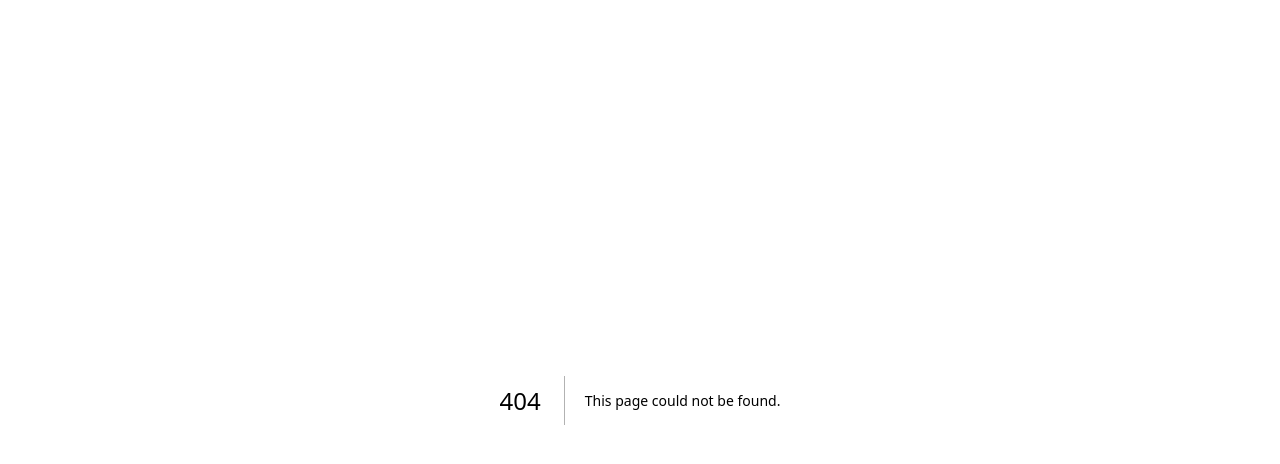
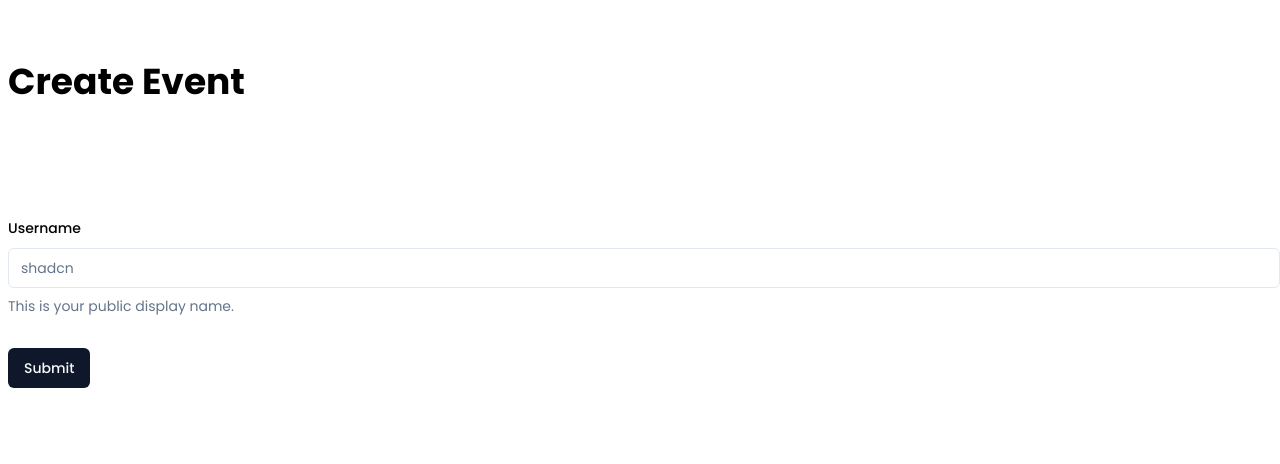
Before and after one commit to dgarg6333/EventSage, a Next.js app: page /events/create in a window 1280 px wide. Before the commit this address had no page. Shown: the top 464 px of the page. Built offline with nearby package versions, Linux system fonts and the light colour scheme; no server answers.

Commit message:
complete create event

```diff
--- /dev/null
+++ b/app/(root)/events/[id]/update/page.tsx
@@ -0,0 +1,35 @@
+import EventForm from "@/components/shared/Eventform"
+// import { getEventById } from "@/lib/actions/event.actions"
+import { auth } from "@clerk/nextjs/server";
+
+type UpdateEventProps = {
+  params: {
+    id: string
+  }
+}
+
+const UpdateEvent = async ({ params: { id } }: UpdateEventProps) => {
+  const { sessionClaims } = auth();
+
+  const userId = sessionClaims?.userId as string;
+//   const event = await getEventById(id)
+
+  return (
+    <>
+      <section className="bg-primary-50 bg-dotted-pattern bg-cover bg-center py-5 md:py-10">
+        <h3 className="wrapper h3-bold text-center sm:text-left">Update Event</h3>
+      </section>
+
+      <div className="wrapper my-8">
+        <EventForm
+          type="Update"
+        //   event={event}
+        //   eventId={event._id}
+          userId={userId}
+        />
+      </div>
+    </>
+  )
+}
+
+export default UpdateEvent
--- /dev/null
+++ b/app/(root)/events/create/page.tsx
@@ -0,0 +1,22 @@
+import EventForm from "@/components/shared/Eventform";
+import { auth } from "@clerk/nextjs/server";
+
+const CreateEvent = () => {
+    const { sessionClaims } = auth();
+
+  const userId = sessionClaims?.userId as string;
+
+  return (
+    <>
+      <section className="bg-primary-50 bg-dotted-pattern bg-cover bg-center py-5 md:py-10 sm:pl-2">
+        <h3 className="wrapper h3-bold text-center sm:text-left">Create Event</h3>
+      </section>
+
+      <div className="wrapper my-8">
+        <EventForm userId={userId} type="Create" />
+      </div>
+    </>
+  );
+};
+
+export default CreateEvent;
--- /dev/null
+++ b/components/shared/Eventform.tsx
@@ -0,0 +1,72 @@
+"use client"
+
+
+import { zodResolver } from "@hookform/resolvers/zod"
+import { useForm } from "react-hook-form"
+import { z } from "zod"
+
+import { Button } from "@/components/ui/button"
+import {
+  Form,
+  FormControl,
+  FormDescription,
+  FormField,
+  FormItem,
+  FormLabel,
+  FormMessage,
+} from "@/components/ui/form"
+import { Input } from "@/components/ui/input"
+
+const formSchema = z.object({
+  username: z.string().min(2, {
+    message: "Username must be at least 2 characters.",
+  }),
+})
+
+type EventProps = {
+  userId:string
+  type : "Create" | "Update"
+}
+
+const Eventform = ({userId, type}:EventProps) => {
+  const form = useForm<z.infer<typeof formSchema>>({
+    resolver: zodResolver(formSchema),
+    defaultValues: {
+      username: "",
+    },
+  })
+
+  // 2. Define a submit handler.
+  function onSubmit(values: z.infer<typeof formSchema>) {
+    // Do something with the form values.
+    // ✅ This will be type-safe and validated.
+    console.log(values)
+  }
+  return (
+    <div className="pl-2">
+      <Form {...form}>
+        <form onSubmit={form.handleSubmit(onSubmit)} className="space-y-8">
+          <FormField
+            control={form.control}
+            name="username"
+            render={({ field }) => (
+              <FormItem>
+                <FormLabel>Username</FormLabel>
+                <FormControl>
+                  <Input placeholder="shadcn" {...field} />
+                </FormControl>
+                <FormDescription>
+                  This is your public display name.
+                </FormDescription>
+                <FormMessage />
+              </FormItem>
+            )}
+          />
+          <Button type="submit">Submit</Button>
+        </form>
+      </Form>
+    </div>
+  )
+}
+
+export default Eventform
--- /dev/null
+++ b/components/ui/form.tsx
@@ -0,0 +1,176 @@
+import * as React from "react"
+import * as LabelPrimitive from "@radix-ui/react-label"
+import { Slot } from "@radix-ui/react-slot"
+import {
+  Controller,
+  ControllerProps,
+  FieldPath,
+  FieldValues,
+  FormProvider,
+  useFormContext,
+} from "react-hook-form"
+
+import { cn } from "@/lib/utils"
+import { Label } from "@/components/ui/label"
+
+const Form = FormProvider
+
+type FormFieldContextValue<
+  TFieldValues extends FieldValues = FieldValues,
+  TName extends FieldPath<TFieldValues> = FieldPath<TFieldValues>
+> = {
+  name: TName
+}
+
+const FormFieldContext = React.createContext<FormFieldContextValue>(
+  {} as FormFieldContextValue
+)
+
+const FormField = <
+  TFieldValues extends FieldValues = FieldValues,
+  TName extends FieldPath<TFieldValues> = FieldPath<TFieldValues>
+>({
+  ...props
+}: ControllerProps<TFieldValues, TName>) => {
+  return (
+    <FormFieldContext.Provider value={{ name: props.name }}>
+      <Controller {...props} />
+    </FormFieldContext.Provider>
+  )
+}
+
+const useFormField = () => {
+  const fieldContext = React.useContext(FormFieldContext)
+  const itemContext = React.useContext(FormItemContext)
+  const { getFieldState, formState } = useFormContext()
+
+  const fieldState = getFieldState(fieldContext.name, formState)
+
+  if (!fieldContext) {
+    throw new Error("useFormField should be used within <FormField>")
+  }
+
+  const { id } = itemContext
+
+  return {
+    id,
+    name: fieldContext.name,
+    formItemId: `${id}-form-item`,
+    formDescriptionId: `${id}-form-item-description`,
+    formMessageId: `${id}-form-item-message`,
+    ...fieldState,
+  }
+}
+
+type FormItemContextValue = {
+  id: string
+}
+
+const FormItemContext = React.createContext<FormItemContextValue>(
+  {} as FormItemContextValue
+)
+
+const FormItem = React.forwardRef<
+  HTMLDivElement,
+  React.HTMLAttributes<HTMLDivElement>
+>(({ className, ...props }, ref) => {
+  const id = React.useId()
+
+  return (
+    <FormItemContext.Provider value={{ id }}>
+      <div ref={ref} className={cn("space-y-2", className)} {...props} />
+    </FormItemContext.Provider>
+  )
+})
+FormItem.displayName = "FormItem"
+
+const FormLabel = React.forwardRef<
+  React.ElementRef<typeof LabelPrimitive.Root>,
+  React.ComponentPropsWithoutRef<typeof LabelPrimitive.Root>
+>(({ className, ...props }, ref) => {
+  const { error, formItemId } = useFormField()
+
+  return (
+    <Label
+      ref={ref}
+      className={cn(error && "text-destructive", className)}
+      htmlFor={formItemId}
+      {...props}
+    />
+  )
+})
+FormLabel.displayName = "FormLabel"
+
+const FormControl = React.forwardRef<
+  React.ElementRef<typeof Slot>,
+  React.ComponentPropsWithoutRef<typeof Slot>
+>(({ ...props }, ref) => {
+  const { error, formItemId, formDescriptionId, formMessageId } = useFormField()
+
+  return (
+    <Slot
+      ref={ref}
+      id={formItemId}
+      aria-describedby={
+        !error
+          ? `${formDescriptionId}`
+          : `${formDescriptionId} ${formMessageId}`
+      }
+      aria-invalid={!!error}
+      {...props}
+    />
+  )
+})
+FormControl.displayName = "FormControl"
+
+const FormDescription = React.forwardRef<
+  HTMLParagraphElement,
+  React.HTMLAttributes<HTMLParagraphElement>
+>(({ className, ...props }, ref) => {
+  const { formDescriptionId } = useFormField()
+
+  return (
+    <p
+      ref={ref}
+      id={formDescriptionId}
+      className={cn("text-sm text-muted-foreground", className)}
+      {...props}
+    />
+  )
+})
+FormDescription.displayName = "FormDescription"
+
+const FormMessage = React.forwardRef<
+  HTMLParagraphElement,
+  React.HTMLAttributes<HTMLParagraphElement>
+>(({ className, children, ...props }, ref) => {
+  const { error, formMessageId } = useFormField()
+  const body = error ? String(error?.message) : children
+
+  if (!body) {
+    return null
+  }
+
+  return (
+    <p
+      ref={ref}
+      id={formMessageId}
+      className={cn("text-sm font-medium text-destructive", className)}
+      {...props}
+    >
+      {body}
+    </p>
+  )
+})
+FormMessage.displayName = "FormMessage"
+
+export {
+  useFormField,
+  Form,
+  FormItem,
+  FormLabel,
+  FormControl,
+  FormDescription,
+  FormMessage,
+  FormField,
+}
--- /dev/null
+++ b/components/ui/input.tsx
@@ -0,0 +1,25 @@
+import * as React from "react"
+
+import { cn } from "@/lib/utils"
+
+export interface InputProps
+  extends React.InputHTMLAttributes<HTMLInputElement> {}
+
+const Input = React.forwardRef<HTMLInputElement, InputProps>(
+  ({ className, type, ...props }, ref) => {
+    return (
+      <input
+        type={type}
+        className={cn(
+          "flex h-10 w-full rounded-md border border-input bg-background px-3 py-2 text-sm ring-offset-background file:border-0 file:bg-transparent file:text-sm file:font-medium placeholder:text-muted-foreground focus-visible:outline-none focus-visible:ring-2 focus-visible:ring-ring focus-visible:ring-offset-2 disabled:cursor-not-allowed disabled:opacity-50",
+          className
+        )}
+        ref={ref}
+        {...props}
+      />
+    )
+  }
+)
+Input.displayName = "Input"
+
+export { Input }
--- /dev/null
+++ b/components/ui/label.tsx
@@ -0,0 +1,26 @@
+"use client"
+
+import * as React from "react"
+import * as LabelPrimitive from "@radix-ui/react-label"
+import { cva, type VariantProps } from "class-variance-authority"
+
+import { cn } from "@/lib/utils"
+
+const labelVariants = cva(
+  "text-sm font-medium leading-none peer-disabled:cursor-not-allowed peer-disabled:opacity-70"
+)
+
+const Label = React.forwardRef<
+  React.ElementRef<typeof LabelPrimitive.Root>,
+  React.ComponentPropsWithoutRef<typeof LabelPrimitive.Root> &
+    VariantProps<typeof labelVariants>
+>(({ className, ...props }, ref) => (
+  <LabelPrimitive.Root
+    ref={ref}
+    className={cn(labelVariants(), className)}
+    {...props}
+  />
+))
+Label.displayName = LabelPrimitive.Root.displayName
+
+export { Label }
--- a/middleware.ts
+++ b/middleware.ts
@@ -3,5 +3,5 @@
 export default clerkMiddleware();
 
 export const config = {
-  matcher: ["/((?!.*\..*|_next).*)", "/", "/(api|trpc)(.*)"],
+  matcher: ['/((?!.*\\..*|_next).*)', '/', '/(api|trpc)(.*)'],
 };
--- a/package.json
+++ b/package.json
@@ -10,7 +10,9 @@
   },
   "dependencies": {
     "@clerk/nextjs": "^5.0.12",
+    "@hookform/resolvers": "^3.4.0",
     "@radix-ui/react-dialog": "^1.0.5",
+    "@radix-ui/react-label": "^2.0.2",
     "@radix-ui/react-separator": "^1.0.3",
     "@radix-ui/react-slot": "^1.0.2",
     "@uploadthing/react": "^6.5.4",
@@ -23,10 +25,12 @@
     "query-string": "^9.0.0",
     "react": "^18",
     "react-dom": "^18",
+    "react-hook-form": "^7.51.4",
     "svix": "^1.24.0",
     "tailwind-merge": "^2.3.0",
     "tailwindcss-animate": "^1.0.7",
-    "uploadthing": "^6.10.4"
+    "uploadthing": "^6.10.4",
+    "zod": "^3.23.8"
   },
   "devDependencies": {
     "@types/node": "^20",
```
Also changed, not shown: 1 other file (tests, documents, lock files or other folders).
